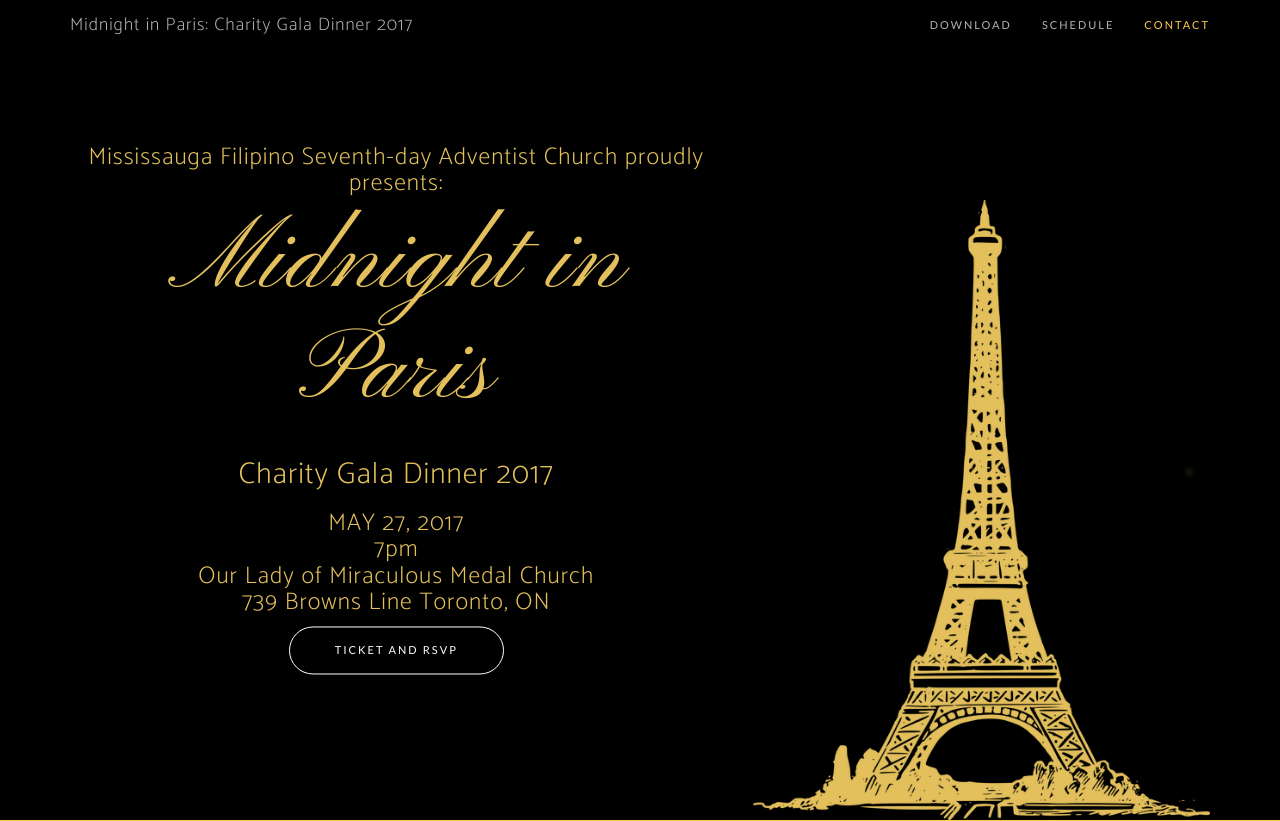
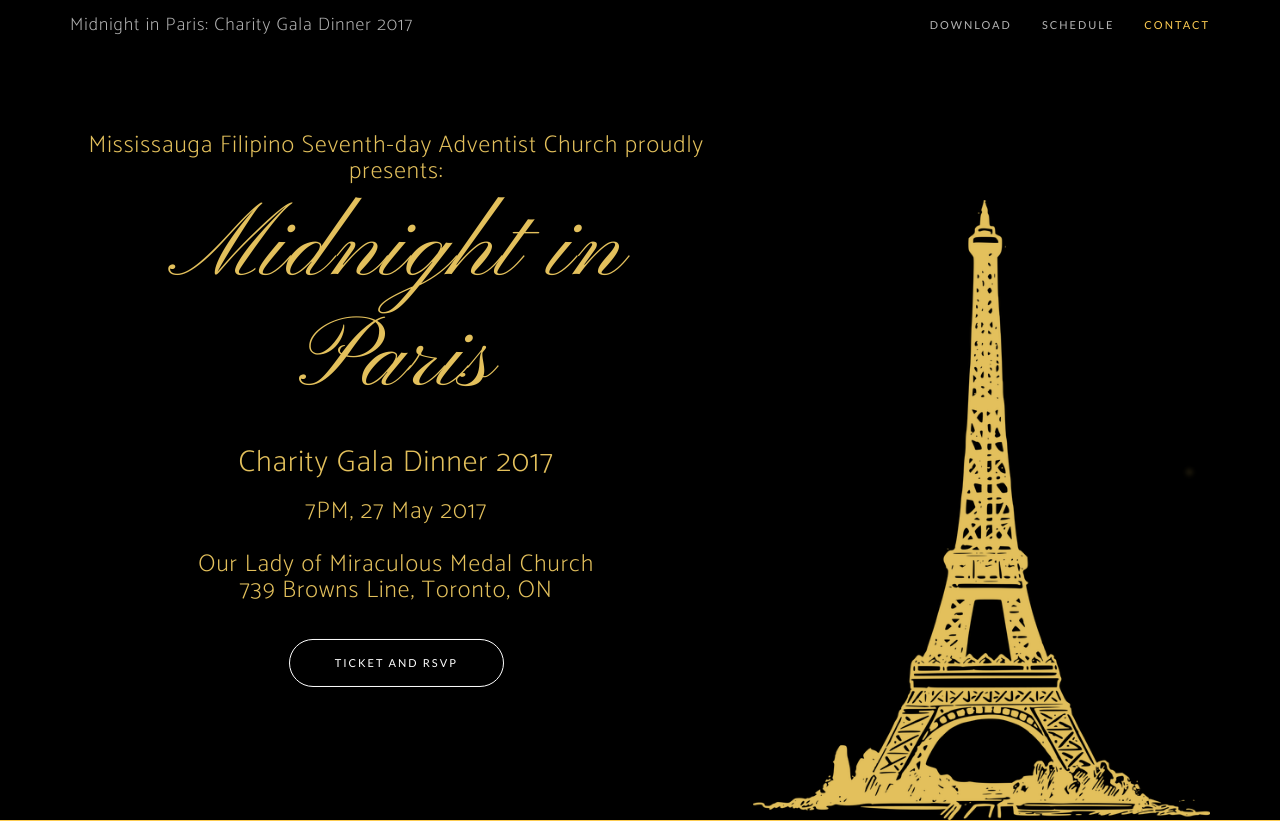
Before and after one commit to Developers-Foundation/mfsdac-gala, a PHP site: page / in a window 1280 px wide. Shown: the top 821 px of the page. Run offline with PHP 8.4, Linux system fonts and the light colour scheme; style sheets or scripts are compiled from the project's sources; some libraries are stand-ins or nearby versions; some web fonts are replaced.

Commit message:
minor fixes on landing view done

```diff
--- a/css/custom.css
+++ b/css/custom.css
@@ -8,6 +8,9 @@
 }
 #event-name {
   font-family: 'Pinyon Script', cursive;
+}
+.ticket-btn {
+  margin-top: 25px;
 }
 header {
   color: #e3c05c;
--- a/index.html
+++ b/index.html
@@ -78,16 +78,13 @@
                             <h1 id="event-name">Midnight in Paris</h1>
                             <h2>Charity Gala Dinner 2017</h2>
                             <h3>
-                              MAY 27, 2017
-                              <br>
-                              7pm
-                              <br>
+                              7PM, 27 May 2017
+                              <br><br>
                               Our Lady of Miraculous Medal Church
                               <br>
-                              739 Browns Line
-                              Toronto, ON
+                              739 Browns Line, Toronto, ON
                             </h3>
-                            <a href="https://www.tilt.com/tilts/midnight-in-paris-charity-gala-dinner-2017" class="btn btn-outline btn-xl page-scroll">Ticket and RSVP</a>
+                            <a href="https://www.tilt.com/tilts/midnight-in-paris-charity-gala-dinner-2017" class="btn btn-outline btn-xl page-scroll ticket-btn">Ticket and RSVP</a>
                         </div>
                     </div>
                 </div>
--- a/less/custom.less
+++ b/less/custom.less
@@ -6,6 +6,10 @@
 
 #event-name {
     font-family: 'Pinyon Script', cursive;
+}
+
+.ticket-btn{
+    margin-top: 25px;
 }
 
 header {
```
